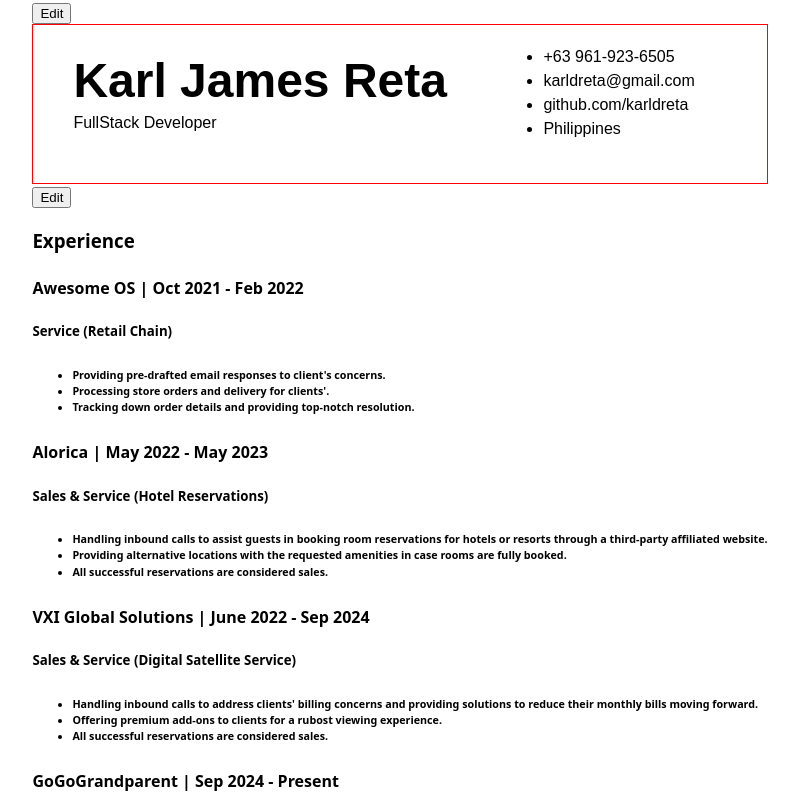
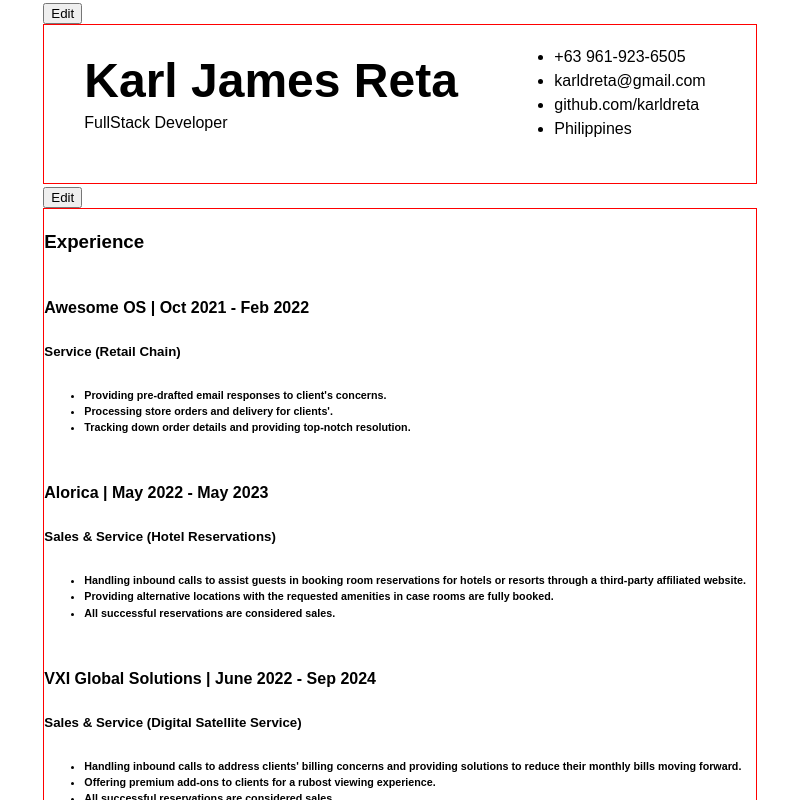
Before and after one commit to karldreta/react-cv-top, a React (Vite) app: page / in a window 1280 px wide. Shown: the top 800 px of the page, without its empty margins (240-1039 px from the left). Built offline with nearby package versions, Linux system fonts and the light colour scheme.

Commit message:
Refactor job dates, fixed bug on edit render

```diff
--- a/src/components/Experience.jsx
+++ b/src/components/Experience.jsx
@@ -1,4 +1,5 @@
 import { useState } from "react";
+import "../styles/Experience.css";
 
 export default function Experience() {
     const [isEditing, setIsEditing] = useState(false);
@@ -125,7 +126,8 @@
                         (
                             <>
                             <input value={job.companyName} onChange={e => updateField(job.id, "companyName", e.target.value)}/>
-                            <input value={job.dateStart + " - " + job.dateEnd} onChange={e => updateField(job.id,"dateStart", e.target.value)}/>
+                            <input value={job.dateStart} onChange={e => updateField(job.id,"dateStart", e.target.value)}/>
+                            <input value={job.dateEnd} onChange={e => updateField(job.id,"dateEnd", e.target.value)}/>
                             <br />
                             <input value={job.description} onChange={e => updateField(job.id, "description", e.target.value)}/>
                             <br />
--- a/src/index.css
+++ b/src/index.css
@@ -4,8 +4,6 @@
   font-weight: 400;
   font-synthesis: none;
   text-rendering: optimizeLegibility;
-  -webkit-font-smoothing: antialiased;
-  -moz-osx-font-smoothing: grayscale;
 }
 
 body {
```
